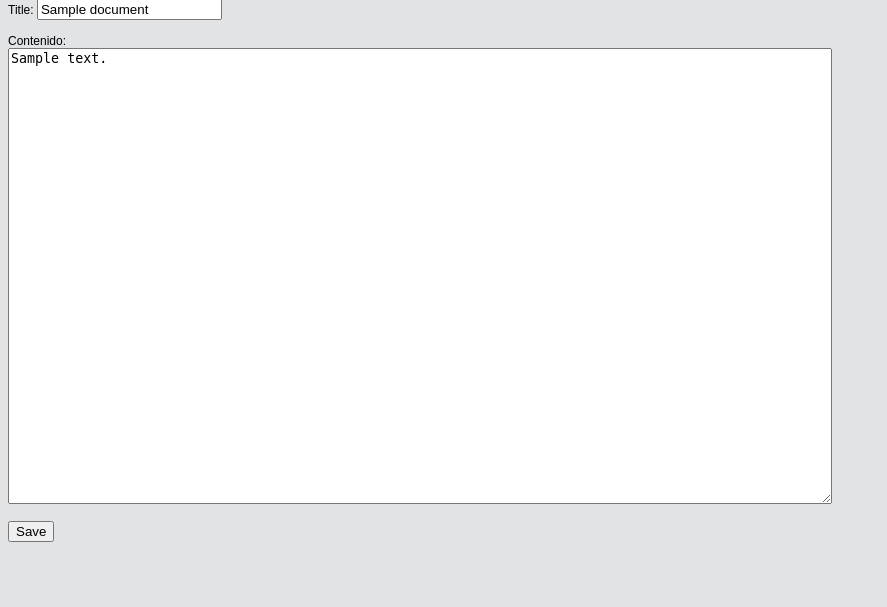
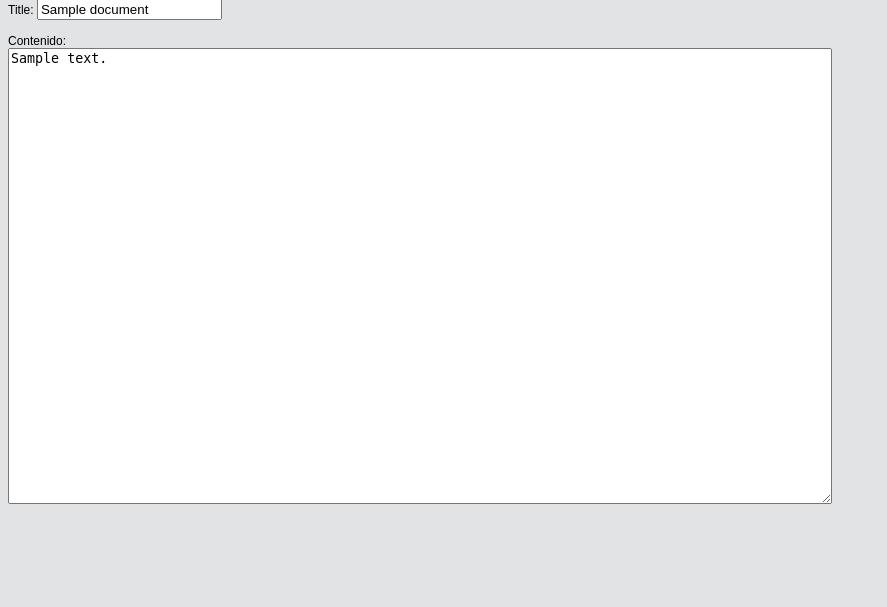
Before and after one commit to ELimaNetlabs/Sprint-5-Custom-, a Flask app: page /editor/1 in a window 1280 px wide. Shown: the part 193-800 px from the top of the page, without its empty margins (0-887 px from the left). Run offline with Flask 3, Linux system fonts and the light colour scheme; the visitor is signed in with stand-in values (Sample User, id 1); tables that the repository leaves empty hold one stand-in row (values such as "Sample post"); some libraries are stand-ins or nearby versions.

Commit message:
Proyecto terminado con guardado automatico pero sin snapshots y con websockets/sin ot

```diff
--- a/src/app.py
+++ b/src/app.py
@@ -50,4 +50,4 @@ with app.app_context():
     db.create_all()
 
 if __name__ == "__main__":
-    socketio.run(app, host="192.168.100.153", port=5000, debug=True)
+    socketio.run(app, host="192.168.100.154", port=5000, debug=True)
--- a/src/templates/editor.html
+++ b/src/templates/editor.html
@@ -4,7 +4,7 @@
 
 {% block content %}
     <h1>Editar Documento</h1>
-    <form action="{{ url_for('document.update_document', doc_id=document.doc_id) }}" method="POST">
+
     <label for="title">Title:</label>
     <input type="text" id="title" name="title" value="{{ document.title }}" required>
     </br>
@@ -13,10 +13,9 @@
     <label for="content">Contenido:</label>
     </br>
     <textarea id="content" name="content" rows="30" cols="100" placeholder="Escribe aquí el contenido...">{{ document.content }}</textarea>
-        </br>
-        </br>
-        <button type="submit">Save</button>
-    </form>
+
+
+
     <script src="https://cdnjs.cloudflare.com/ajax/libs/socket.io/4.4.1/socket.io.js"></script>
     <script>
         var socket = io.connect('http://' + document.domain + ':' + location.port);
```
Lines whose indentation alone changed are shown as unchanged.
